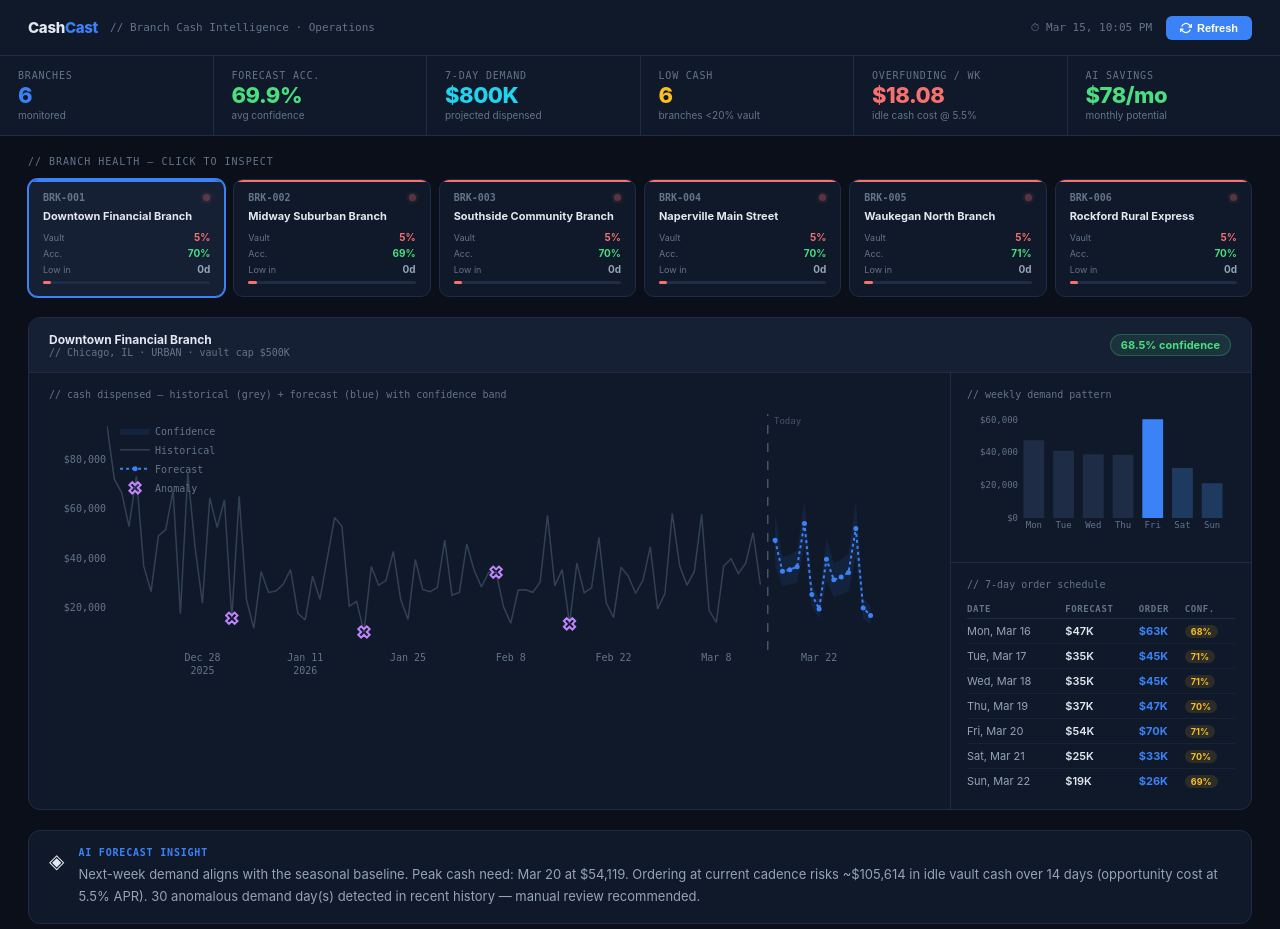
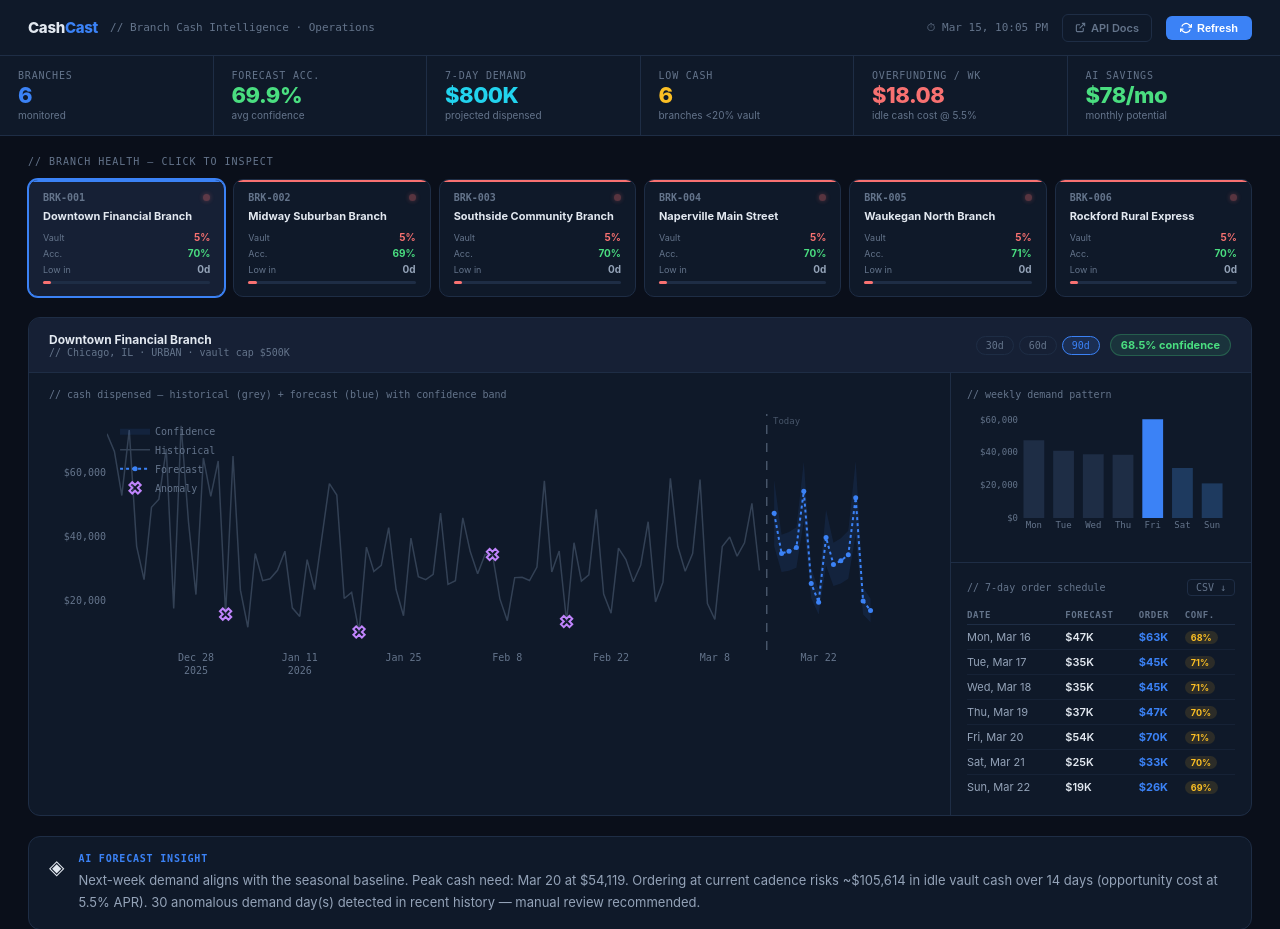
Before and after one commit to Sankartk/cashcast, a FastAPI app: page / in a window 1280 px wide. Shown: the top 929 px of the page. Run offline with FastAPI, Linux system fonts and the light colour scheme; data comes from the database, SQL or seed files in the repository; some libraries are stand-ins or nearby versions.

Commit message:
add swagger docs, route tags, health endpoint, dashboard: filter chips, CSV export, animated KPIs, API docs link

```diff
--- a/app/main.py
+++ b/app/main.py
@@ -140,9 +140,46 @@ async def lifespan(app: FastAPI):
 
 app = FastAPI(
     title="CashCast",
-    description="Intelligent branch cash demand forecasting",
+    description="""
+## CashCast — Branch Cash Demand Forecasting
+
+Retail bank branches typically pad vault orders by **15–20%** as a safety buffer.
+CashCast replaces that buffer with a **per-branch Ridge regression** forecast trained
+on 730 days of cash dispensing history, cutting idle vault float without creating gaps.
+
+### How it works
+- **17-feature model**: cyclic day/month encodings, payday flags, lag & rolling stats
+- **Isolation Forest** anomaly detection on historical residuals
+- **Safety-buffered order rec** rounded to nearest $1,000
+- **AI narrative** per branch: peak day, seasonal trend, idle cash risk
+
+### Explore
+| Endpoint | Description |
+|----------|-------------|
+| `GET /` | Operations dashboard (Plotly.js) |
+| `GET /docs` | Swagger UI ← you are here |
+| `GET /redoc` | ReDoc documentation |
+| `GET /api/summary` | Portfolio KPIs |
+| `GET /api/branches` | Branch registry |
+| `GET /api/forecast/all` | All-branch health snapshot |
+""",
     version="1.0.0",
     lifespan=lifespan,
+    openapi_tags=[
+        {
+            "name": "branches",
+            "description": "Branch registry — list and query branch metadata.",
+        },
+        {
+            "name": "forecasts",
+            "description": "ML forecasts, demand outlooks, 14-day order recommendations, "
+            "and portfolio-level KPIs.",
+        },
+        {
+            "name": "health",
+            "description": "Service health and readiness checks.",
+        },
+    ],
 )
 
 app.include_router(router)
--- a/app/templates/dashboard.html
+++ b/app/templates/dashboard.html
@@ -60,6 +60,28 @@
   .refresh-btn.spinning svg { animation: spin 1s linear infinite; }
   @keyframes spin { to { transform: rotate(360deg); } }
   #last-updated { font-size: 11px; color: var(--muted); font-family: monospace; }
+  .api-docs-btn {
+    display: flex; align-items: center; gap: 5px; text-decoration: none;
+    border: 1px solid var(--border); color: var(--muted); padding: 6px 12px;
+    border-radius: 6px; font-size: 11px; font-weight: 600; transition: all 0.15s;
+  }
+  .api-docs-btn:hover { border-color: var(--cyan); color: var(--cyan); }
+  .filter-chips { display: flex; gap: 5px; }
+  .chip {
+    font-size: 10px; font-family: monospace; padding: 3px 9px;
+    border-radius: 20px; border: 1px solid var(--border); color: var(--muted);
+    cursor: pointer; background: transparent; transition: all 0.15s;
+  }
+  .chip:hover { border-color: var(--blue); color: var(--blue); }
+  .chip.active { background: rgba(59,130,246,0.15); border-color: var(--blue); color: var(--blue); }
+  .export-btn {
+    font-size: 10px; font-family: monospace; color: var(--muted);
+    border: 1px solid var(--border); background: transparent; padding: 2px 8px;
+    border-radius: 4px; cursor: pointer; transition: all 0.15s;
+  }
+  .export-btn:hover { border-color: var(--green); color: var(--green); }
+  @keyframes count-up { from { opacity: 0; transform: translateY(4px); } to { opacity: 1; transform: translateY(0); } }
+  .kpi-value { animation: count-up 0.4s ease forwards; }
 
   /* ── KPI Strip ── */
   .kpi-strip {
@@ -294,6 +316,13 @@
   </div>
   <div class="header-right">
     <span id="last-updated">Loading…</span>
+    <a href="/docs" target="_blank" class="api-docs-btn">
+      <svg width="11" height="11" viewBox="0 0 24 24" fill="none" stroke="currentColor" stroke-width="2.5">
+        <path d="M18 13v6a2 2 0 0 1-2 2H5a2 2 0 0 1-2-2V8a2 2 0 0 1 2-2h6"/>
+        <polyline points="15 3 21 3 21 9"/><line x1="10" y1="14" x2="21" y2="3"/>
+      </svg>
+      API Docs
+    </a>
     <button class="refresh-btn" id="refresh-btn" onclick="loadAll()">
       <svg width="12" height="12" viewBox="0 0 24 24" fill="none" stroke="currentColor" stroke-width="2.5">
         <path d="M23 4v6h-6M1 20v-6h6"/>
@@ -354,7 +383,14 @@
         <div class="panel-title" id="panel-branch-name">Select a branch above</div>
         <div class="panel-subtitle" id="panel-branch-sub">// 90-day history + 14-day ML forecast</div>
       </div>
-      <div class="accuracy-badge" id="panel-accuracy">—</div>
+      <div style="display:flex;align-items:center;gap:10px">
+        <div class="filter-chips">
+          <button class="chip" onclick="setHistoryWindow(30)" id="chip-30">30d</button>
+          <button class="chip" onclick="setHistoryWindow(60)" id="chip-60">60d</button>
+          <button class="chip active" onclick="setHistoryWindow(90)" id="chip-90">90d</button>
+        </div>
+        <div class="accuracy-badge" id="panel-accuracy">—</div>
+      </div>
     </div>
     <div class="charts-grid">
       <div class="chart-panel">
@@ -367,7 +403,10 @@
           <div id="pattern-chart"></div>
         </div>
         <div class="side-panel">
-          <div class="chart-label" style="margin-bottom:10px">// 7-day order schedule</div>
+          <div style="display:flex;align-items:center;justify-content:space-between;margin-bottom:10px">
+            <div class="chart-label" style="margin-bottom:0">// 7-day order schedule</div>
+            <button class="export-btn" onclick="exportCSV()">CSV ↓</button>
+          </div>
           <table class="order-table" id="order-table">
             <thead>
               <tr>
@@ -437,6 +476,7 @@
 
 <script>
   let selectedBranchId = null;
+  let historyWindow = 90;
 
   // ── Toast ───────────────────────────────────────────────────────────────────
   function showToast(msg, type = 'info') {
@@ -459,14 +499,27 @@
   }
 
   // ── Load summary KPIs ───────────────────────────────────────────────────────
+  function animateKPI(id, endVal, fmt) {
+    const el = document.getElementById(id);
+    const start = performance.now();
+    const dur = 700;
+    function tick(now) {
+      const p = Math.min((now - start) / dur, 1);
+      const eased = 1 - Math.pow(1 - p, 3);
+      el.textContent = fmt(endVal * eased);
+      if (p < 1) requestAnimationFrame(tick);
+    }
+    requestAnimationFrame(tick);
+  }
+
   async function loadSummary() {
     const d = await fetch('/api/summary').then(r => r.json());
-    document.getElementById('kpi-branches').textContent = d.total_branches;
-    document.getElementById('kpi-accuracy').textContent = d.avg_forecast_accuracy + '%';
-    document.getElementById('kpi-demand').textContent = fmt$(d.total_projected_demand_7d);
-    document.getElementById('kpi-low').textContent = d.branches_low_cash;
-    document.getElementById('kpi-overfunding').textContent = '$' + d.weekly_overfunding_cost.toFixed(2);
-    document.getElementById('kpi-savings').textContent = '$' + (d.savings_potential_monthly).toFixed(0) + '/mo';
+    animateKPI('kpi-branches', d.total_branches, v => Math.round(v));
+    animateKPI('kpi-accuracy', d.avg_forecast_accuracy, v => v.toFixed(1) + '%');
+    animateKPI('kpi-demand', d.total_projected_demand_7d, fmt$);
+    animateKPI('kpi-low', d.branches_low_cash, v => Math.round(v));
+    animateKPI('kpi-overfunding', d.weekly_overfunding_cost, v => '$' + v.toFixed(2));
+    animateKPI('kpi-savings', d.savings_potential_monthly, v => '$' + v.toFixed(0) + '/mo');
     document.getElementById('save-overfund').textContent = '$' + d.weekly_overfunding_cost.toFixed(2);
     document.getElementById('save-monthly').textContent = '$' + (d.savings_potential_monthly).toFixed(0);
   }
@@ -531,6 +584,7 @@
       `// ${d.branch.city}, ${d.branch.state} · ${d.branch.branch_type} · vault cap ${fmt$(d.branch.vault_capacity)}`;
     document.getElementById('panel-accuracy').textContent = d.forecast_accuracy.toFixed(1) + '% confidence';
 
+    window._lastForecastData = d;
     renderForecastChart(d);
     renderPatternChart(d);
     renderOrderTable(d);
@@ -538,18 +592,47 @@
     renderAnomalies(d);
   }
 
+  // ─ History window filter ───────────────────────────────────────────────
+  function setHistoryWindow(days) {
+    historyWindow = days;
+    ['30','60','90'].forEach(d => {
+      const el = document.getElementById('chip-' + d);
+      if (el) el.classList.toggle('active', parseInt(d) === days);
+    });
+    if (selectedBranchId) selectBranch(selectedBranchId);
+  }
+
+  // ─ CSV export ────────────────────────────────────────────────────
+  function exportCSV() {
+    const d = window._lastForecastData;
+    if (!d) { showToast('Select a branch first', 'error'); return; }
+    const header = 'Date,Forecast ($),Order Recommendation ($),Confidence,Lower Bound ($),Upper Bound ($)\n';
+    const rows = d.forecasts_14d.map(f =>
+      [f.forecast_date, f.predicted_dispensed.toFixed(0), f.recommended_order.toFixed(0),
+       (f.confidence_score * 100).toFixed(1) + '%', f.lower_bound.toFixed(0), f.upper_bound.toFixed(0)].join(',')
+    ).join('\n');
+    const blob = new Blob([header + rows], { type: 'text/csv' });
+    const url = URL.createObjectURL(blob);
+    const a = Object.assign(document.createElement('a'), { href: url, download: 'cashcast-' + d.branch.code + '-forecast.csv' });
+    document.body.appendChild(a); a.click(); document.body.removeChild(a);
+    URL.revokeObjectURL(url);
+    showToast('Forecast exported to CSV', 'success');
+  }
+
   // ── Forecast chart ──────────────────────────────────────────────────────────
   function renderForecastChart(d) {
-    const histX = d.history_90d.map(r => r.record_date);
-    const histY = d.history_90d.map(r => r.cash_dispensed);
+    const cutoff = new Date(); cutoff.setDate(cutoff.getDate() - historyWindow);
+    const filtH = d.history_90d.filter(r => new Date(r.record_date) >= cutoff);
+    const histX = filtH.map(r => r.record_date);
+    const histY = filtH.map(r => r.cash_dispensed);
     const fcX   = d.forecasts_14d.map(r => r.forecast_date);
     const fcY   = d.forecasts_14d.map(r => r.predicted_dispensed);
     const lo    = d.forecasts_14d.map(r => r.lower_bound);
     const hi    = d.forecasts_14d.map(r => r.upper_bound);
 
     const anomSet = new Set(d.anomaly_dates);
-    const axX = d.history_90d.filter(r => anomSet.has(r.record_date)).map(r => r.record_date);
-    const axY = d.history_90d.filter(r => anomSet.has(r.record_date)).map(r => r.cash_dispensed);
+    const axX = filtH.filter(r => anomSet.has(r.record_date)).map(r => r.record_date);
+    const axY = filtH.filter(r => anomSet.has(r.record_date)).map(r => r.cash_dispensed);
 
     const today = new Date().toISOString().split('T')[0];
 
```
Also changed, not shown: app/routes.py (+52 -4 lines).
